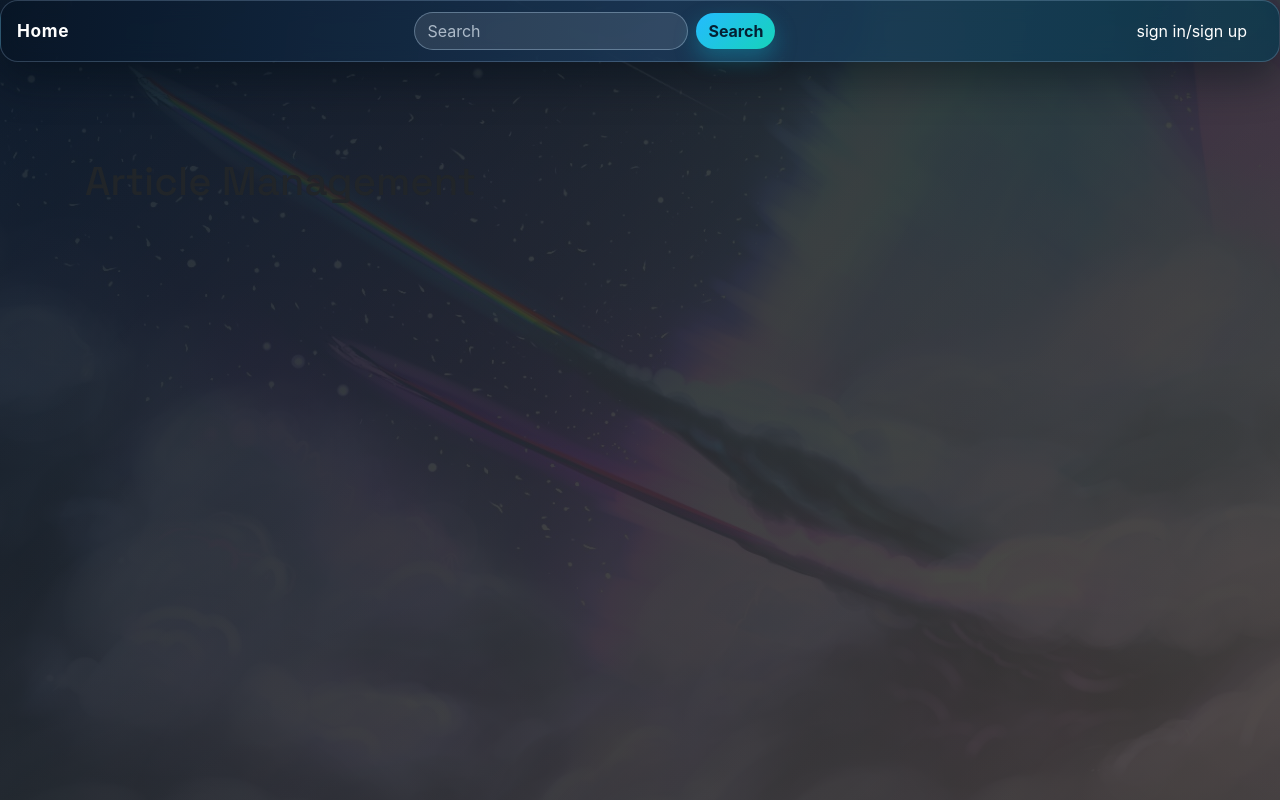
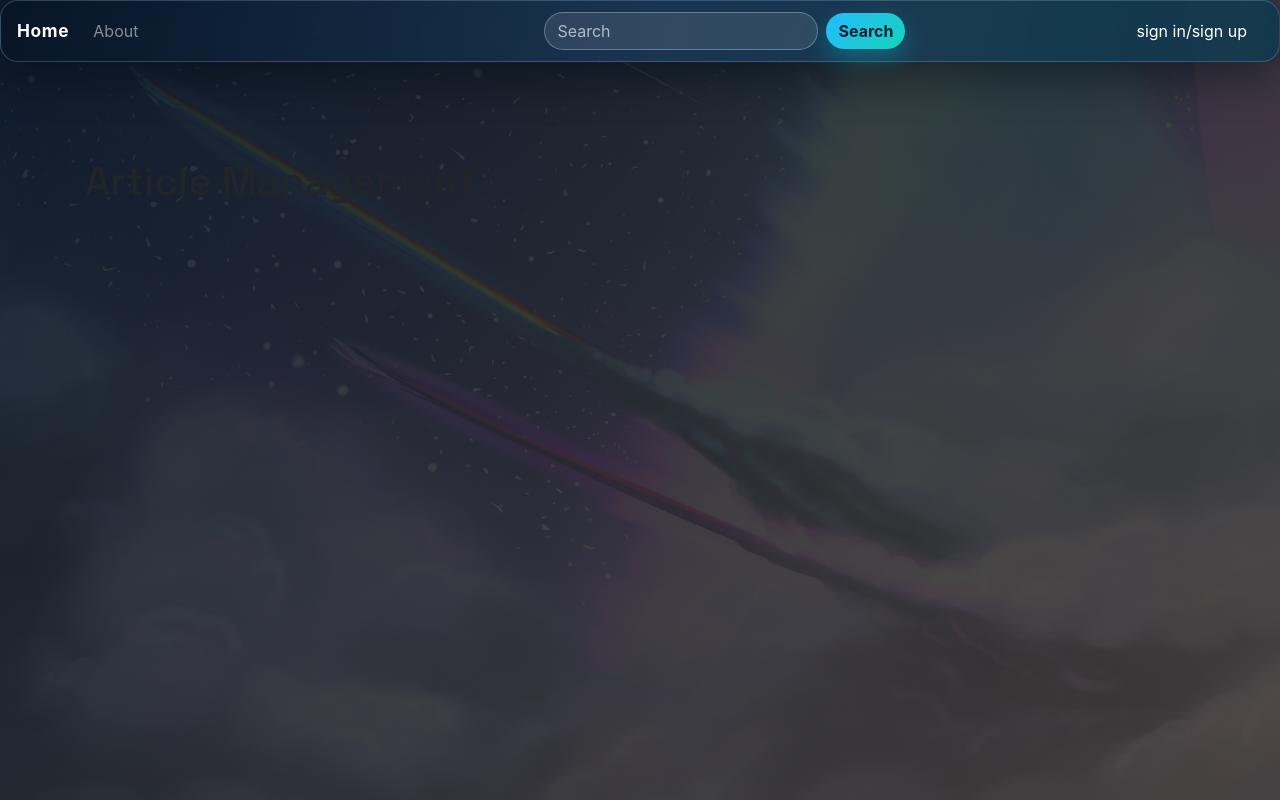
Before and after one commit to dimensionFree/reactTest, a React (Create React App) app: page /articleManage in a window 1280 px wide. Built offline with nearby package versions, Linux system fonts and the light colour scheme; no server answers.

Commit message:
feat:add about page

```diff
--- a/src/components/LoginForm.js
+++ b/src/components/LoginForm.js
@@ -76,7 +76,7 @@ const LoginForm = () => {
 
                 <div className="cf-turnstile" data-sitekey={process.env.REACT_APP_TURNSTILE_SITEKEY}></div>
                 <button className="btn btn-lg btn-primary btn-block" type="submit">Sign in</button>
-                <p className="mt-5 mb-3 text-muted">&copy; 2017-2024</p>
+                <p className="mt-5 mb-3 text-muted">&copy; 2023-2026</p>
             </form>
             <button
                 className="nav-button"
--- a/src/components/Navibar.js
+++ b/src/components/Navibar.js
@@ -105,6 +105,14 @@ const Navibar = () => {
         </button>
 
         <div className="collapse navbar-collapse" id="navbarsExampleDefault">
+          <ul className="navbar-nav mr-auto">
+            <li className="nav-item">
+              <a className="nav-link" href="/about">
+                About
+              </a>
+            </li>
+          </ul>
+
           <form className="form-inline my-2 my-lg-0 mr-3 ml-auto" onSubmit={handleSearchClick}>
             <input
               className="form-control mr-sm-2"
--- a/src/components/RegisterForm.js
+++ b/src/components/RegisterForm.js
@@ -178,7 +178,7 @@ const RegisterForm = () => {
                     Sign up
                 </button>
 
-                <p className="mt-5 mb-3 text-muted">&copy; 2017-2021</p>
+                <p className="mt-5 mb-3 text-muted">&copy; 2023-2026</p>
             </form>
 
             <button
--- a/src/index.js
+++ b/src/index.js
@@ -12,6 +12,7 @@ import ReadArticle from "./pages/ReadArticle";
 import EditArticle from "./pages/EditArticle";
 import ArticleManage from "./pages/ArticleManage";
 import ArticleSearch from "./pages/ArticleSearch";
+import About from "./pages/About";
 
 const MouseParallax = () => {
   useEffect(() => {
@@ -121,6 +122,7 @@ const AppRouter = () => (
       <Route path="/article/edit/:id" component={EditArticle} />
       <Route path="/articleManage" component={ArticleManage} />
       <Route path="/article/search/:keyword" component={ArticleSearch} />
+      <Route path="/about" component={About} />
       <Route path="/" component={App} />
     </Switch>
   </Router>
--- a/src/pages/EditArticle.js
+++ b/src/pages/EditArticle.js
@@ -78,7 +78,7 @@ const EditArticle = () => {
 
     return (
         <div >
-            <SEO title={"鏂囩珷绶ㄩ泦"} description={"articleEdit"}/>
+            <SEO title={"文章編集"} description={"articleEdit"}/>
             <Navibar/>
             <div className="container-fluid my-5 form-surface">
                 <h1>{id === 'NEW' ? "Create New Article" : "Edit Article"}</h1>
--- a/src/pages/Login.js
+++ b/src/pages/Login.js
@@ -11,7 +11,7 @@ export default class Login extends Component {
                 <Helmet>
                     <meta name="robots" content="noindex"/>
                 </Helmet>
-                <SEO title={"銉偘銈ゃ兂"} description={"login"}/>
+                <SEO title={"login"} description={"login"}/>
 
                 <LoginForm/>
             </div>
--- a/src/pages/Register.js
+++ b/src/pages/Register.js
@@ -14,7 +14,7 @@ export default class Register extends Component {
                 <Helmet>
                     <meta name="robots" content="noindex"/>
                 </Helmet>
-                <SEO title={"鐧婚尣"} description={"Register"}/>
+                <SEO title={"register"} description={"Register"}/>
                 <RegisterForm/>
                 {/*<TestLoginForm></TestLoginForm>*/}
             </div>
```
